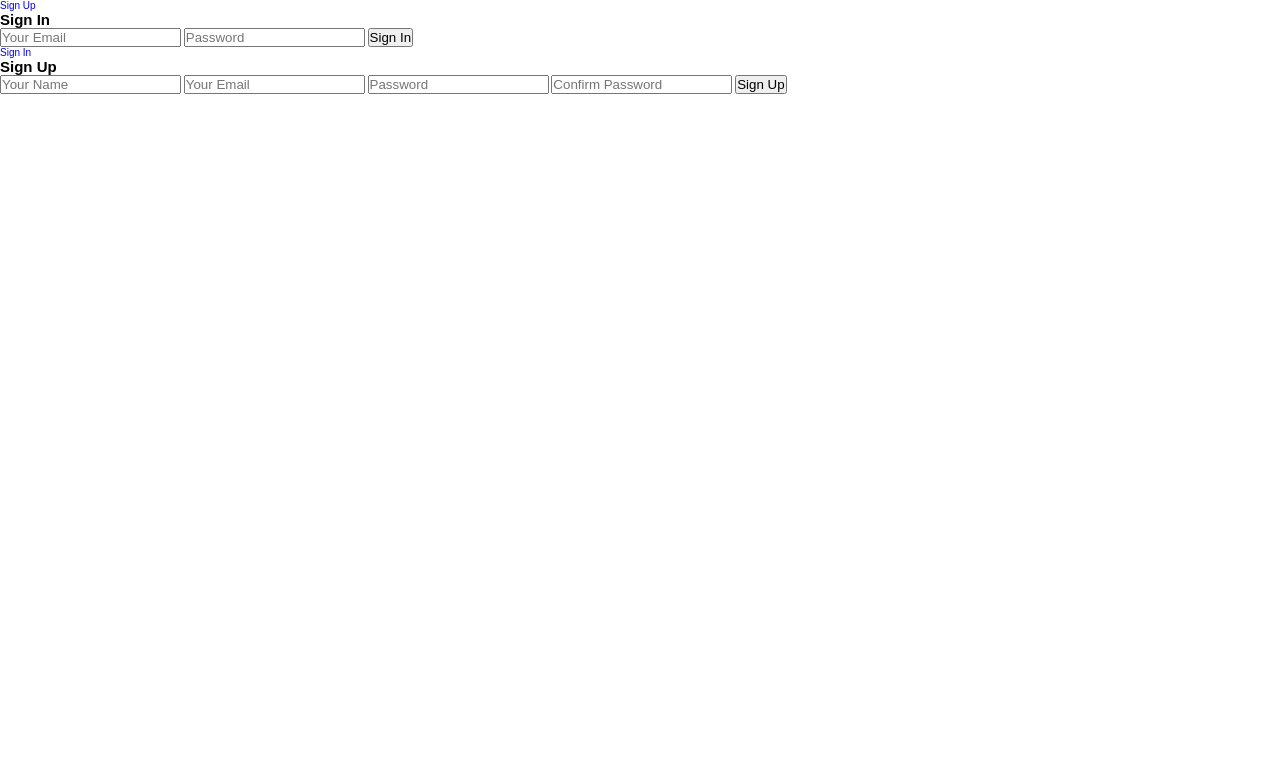
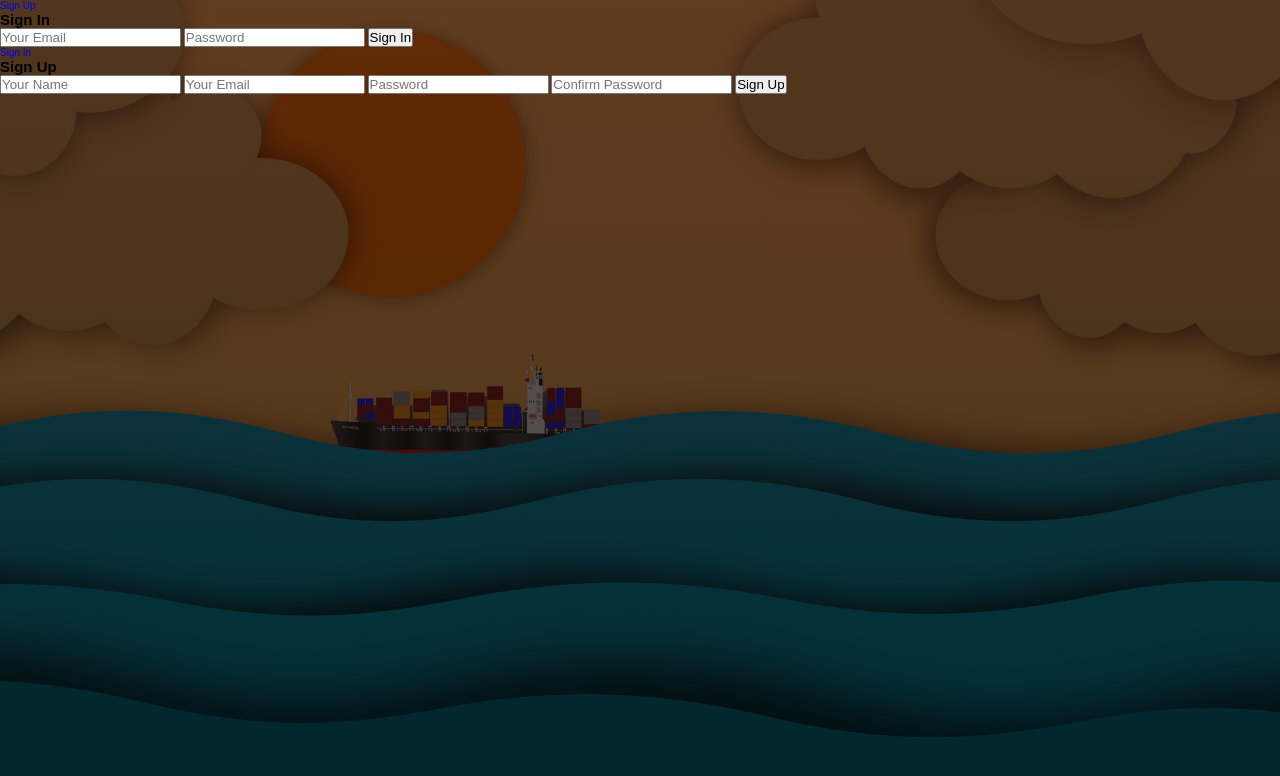
Before and after one commit to tod619/3d_Sign_UpIn_Form, a plain HTML site: page index.html in a window 1280 px wide. Drawn offline with Linux system fonts and the light colour scheme.

Commit message:
add style to container class in style.css file

```diff
--- a/style.css
+++ b/style.css
@@ -9,3 +9,11 @@
 html {
     font-size: 62.5%;
 }
+
+.container {
+    width: 100%;
+    height: 100vh;
+    background: linear-gradient(rgba(31,7,7, 0.7), rgba(0,0,0,0.7)),
+                url(images/bg.png) center no-repeat;
+    background-size: cover;
+}
```
